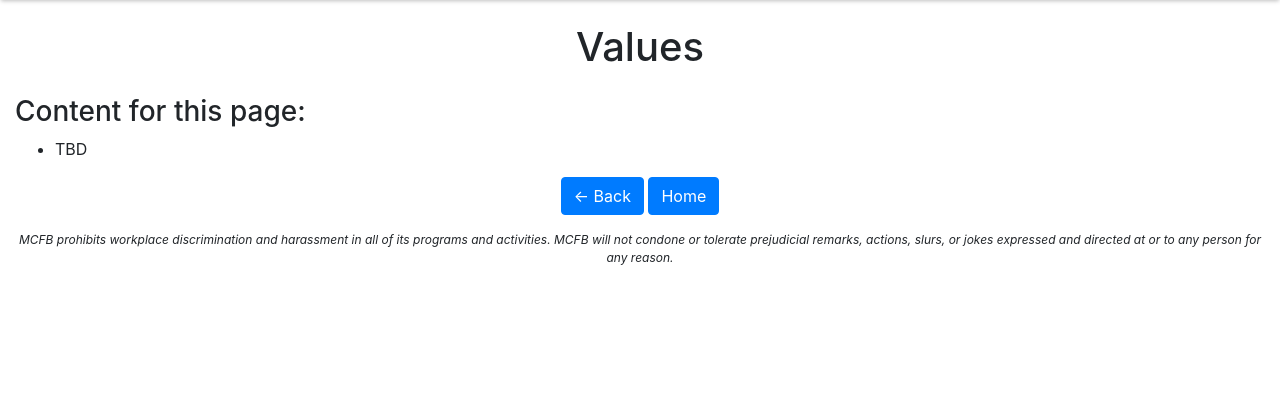
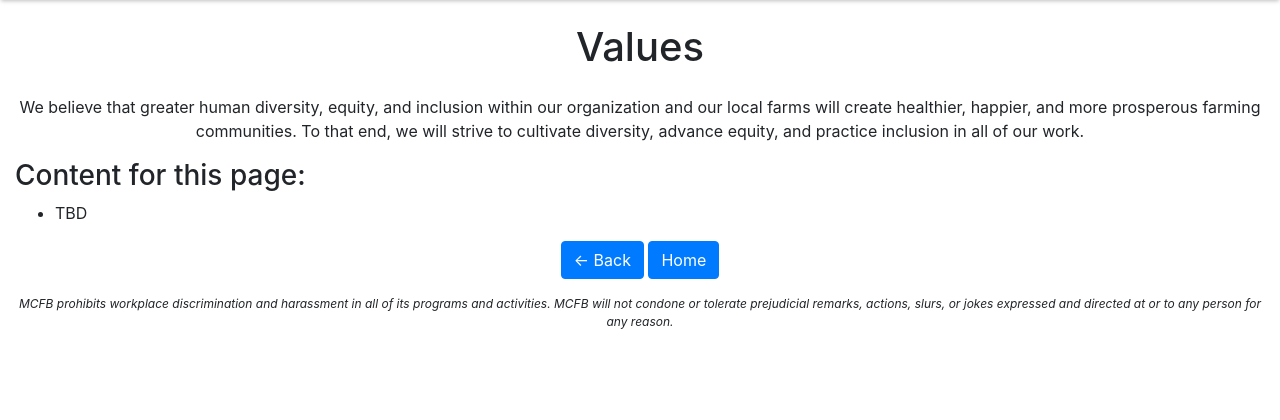
Before and after one commit to MarcLignarius/MCFB-v3.0, a PHP site: page /values.php in a window 1280 px wide. Shown: the part 101-521 px from the top of the page. Run offline with PHP 8.4, Linux system fonts and the light colour scheme.

Commit message:
add equity statement

```diff
--- a/values.php
+++ b/values.php
@@ -5,6 +5,12 @@
 
 <div class="container-fluid">
     <h1 class="my-4 text-center"><?php echo $page_title; ?></h1>
+    <p class="text-center">
+        We believe that greater human diversity, equity, and inclusion within our organization and
+        our local farms will create healthier, happier, and more prosperous farming communities.
+        To that end, we will strive to cultivate diversity, advance equity, and practice inclusion
+        in all of our work.
+    </p>
     <h3>Content for this page:</h3>
     <ul>
         <li>TBD</li>
--- a/vision.php
+++ b/vision.php
@@ -5,6 +5,10 @@
 
 <div class="container-fluid">
     <h1 class="my-4 text-center"><?php echo $page_title; ?></h1>
+    <p>
+        Our local farming communities are economically and environmentally vibrant, healthy, and
+        sustainable, providing quality livelihoods and products both near and far.
+    </p>
     <h3>Content for this page:</h3>
     <ul>
         <li>TBD</li>
```
